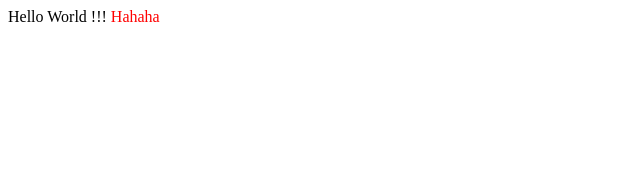
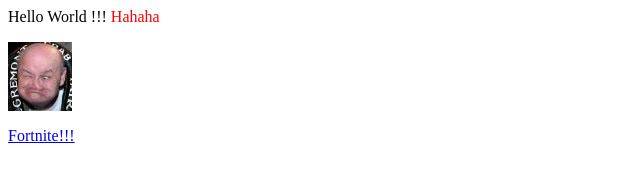
Before and after one commit to verfess/verfess.github.io, a plain HTML site: page index.html in a window 1280 px wide. Shown: the whole page, without its empty margins (0-640 px from the left). Drawn offline with Linux system fonts and the light colour scheme.

Commit message:
Add fornite link and roja picture : )

```diff
--- a/index.html
+++ b/index.html
@@ -1,5 +1,9 @@
 <html>
  <body>
   Hello World !!! <span style="color:red;">Hahaha</span>
+  <p>
+  <img src="roja.jpg"></img>
+  <p>
+  <a href="https://www.epicgames.com/fortnite">Fortnite!!!</a>
  </body>
 </html>
```
Also changed, not shown: roja.jpg (added).
